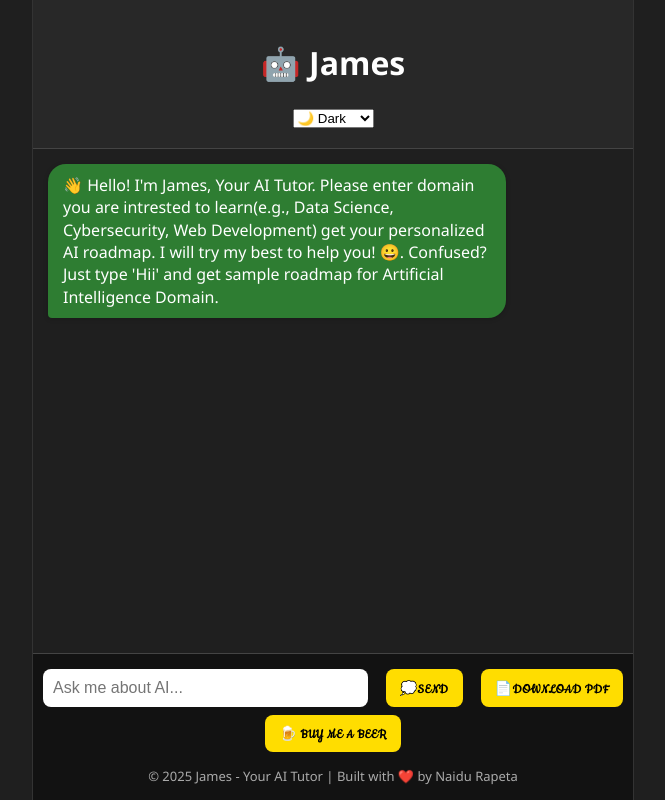
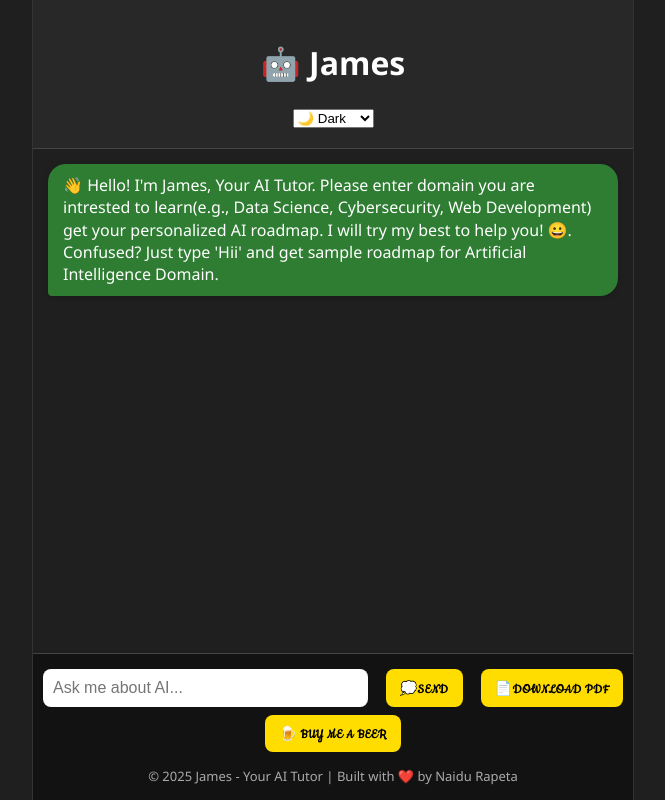
Before and after one commit to Naidu2342/James, a Flask app: page / in a window 1280 px wide. Shown: the whole page, without its empty margins (307-972 px from the left). Run offline with Flask 3, Linux system fonts and the light colour scheme; some libraries are stand-ins or nearby versions.

Commit message:
Update style.css

```diff
--- a/static/style.css
+++ b/static/style.css
@@ -72,12 +72,17 @@ button {
 }
 
 .bubble {
-  max-width: 75%;
+  max-width: 100%;
   padding: 10px 15px;
   border-radius: 18px;
   line-height: 1.4;
   box-shadow: 0 1px 5px rgba(0,0,0,0.2);
+  overflow-wrap: break-word;
+  word-wrap: break-word;
+  white-space: pre-wrap;
+  box-sizing: border-box;
 }
+
 
 .message.user .bubble {
   background: #007acc;
@@ -357,6 +362,8 @@ footer.input-area {
   padding: 10px;
   border-radius: 5px;
   overflow-x: auto;
+  word-wrap: break-word;     /* 💡 wrap long lines */
+  white-space: pre-wrap;
   font-family: monospace;
   font-size: 14px;
   color: #f0f0f0;
@@ -366,4 +373,5 @@ footer.input-area {
 .message code {
   color: #00ff9f;
   white-space: pre-wrap;
+  font-family: monospace;
 }
```
